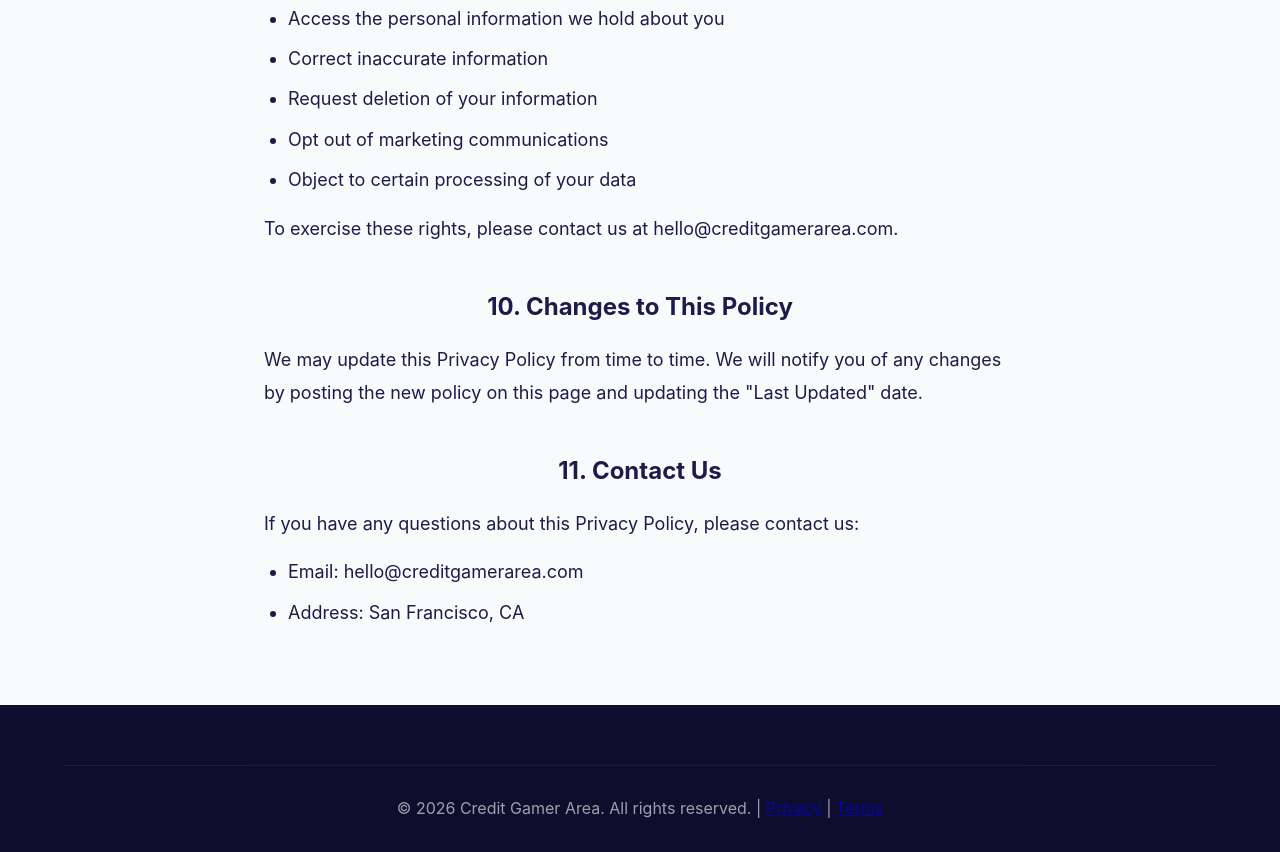
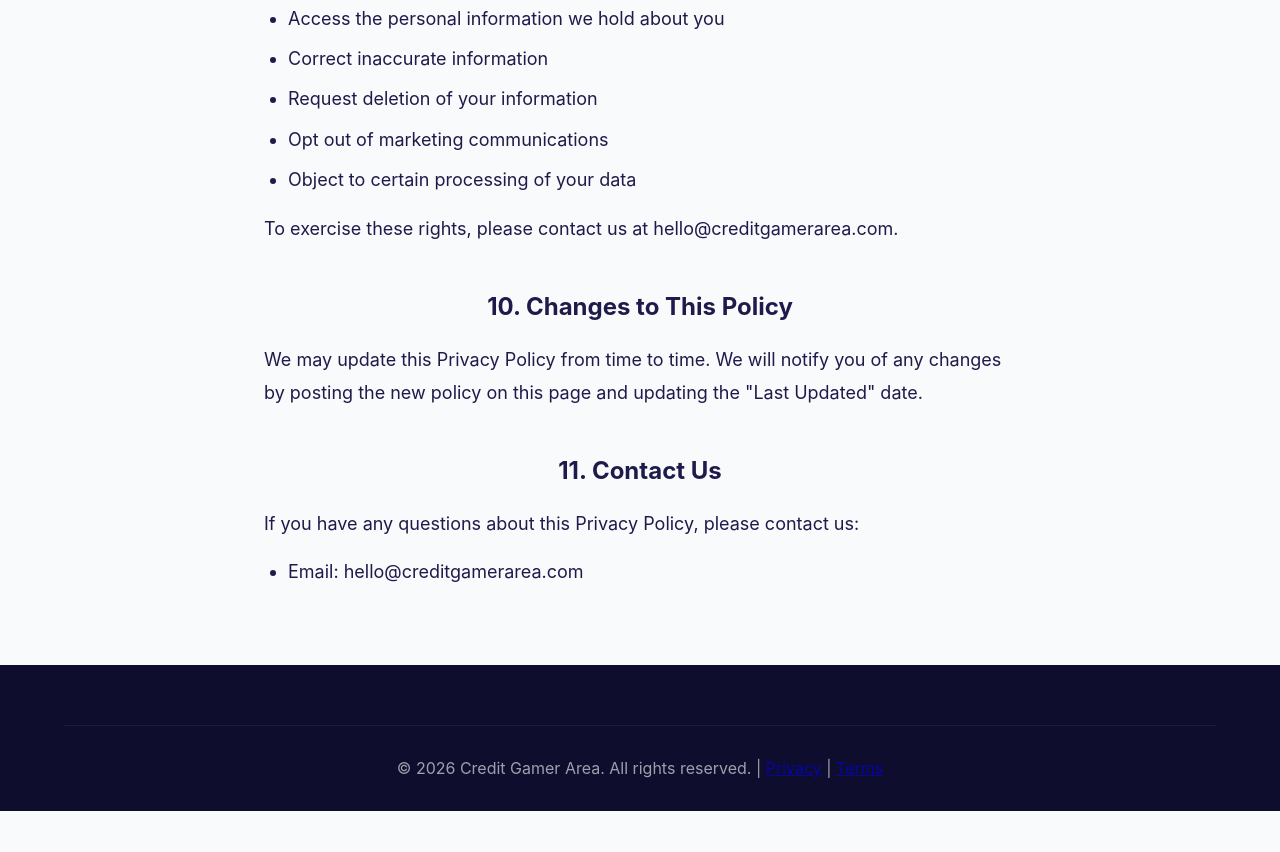
Before and after one commit to anthonydimayugabusiness-cmyk/creditgamerarea, a plain HTML site: page privacy.html in a window 1280 px wide. Shown: the part 3446-4298 px from the top of the page. After the commit the page ends 4257 px from the top, so only its background shows below. Drawn offline with Linux system fonts and the light colour scheme.

Commit message:
Remove San Francisco address from Privacy Policy and Terms for anonymity

```diff
--- a/privacy.html
+++ b/privacy.html
@@ -132,7 +132,6 @@
                 <p>If you have any questions about this Privacy Policy, please contact us:</p>
                 <ul>
                     <li>Email: hello@creditgamerarea.com</li>
-                    <li>Address: San Francisco, CA</li>
                 </ul>
             </div>
         </div>
```
Also changed, not shown: terms.html (+0 -1 lines).
